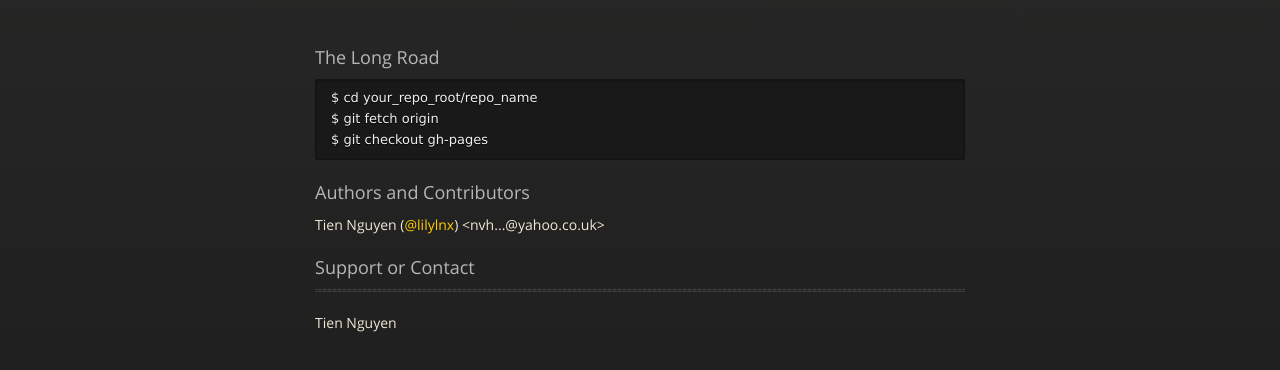
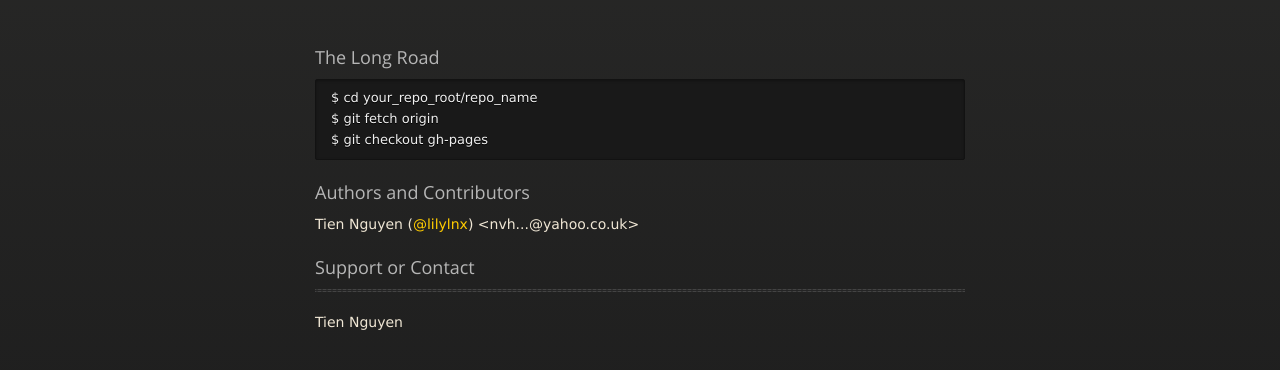
Before and after one commit to htien/htien.github.com, a plain HTML site: page index.html in a window 1280 px wide. Shown: the part 226-596 px from the top of the page. Drawn offline with nearby package versions, Linux system fonts and the light colour scheme.

Commit message:
Update stylesheets/styles.css

```diff
--- a/stylesheets/styles.css
+++ b/stylesheets/styles.css
@@ -531,7 +531,7 @@ table {
 body {
   padding: 0px 0 20px 0px;
   margin: 0px;
-  font: 14px/1.5 "OpenSansRegular", "Helvetica Neue", Helvetica, Arial, sans-serif;
+  font: 14px/1.5 "Lucida Grande", "Lucida Sans Unicode", "OpenSansRegular", "Helvetica Neue", Helvetica, Arial, sans-serif;
   color: #f0e7d5;
   font-weight: normal;
   background: #252525;
```
